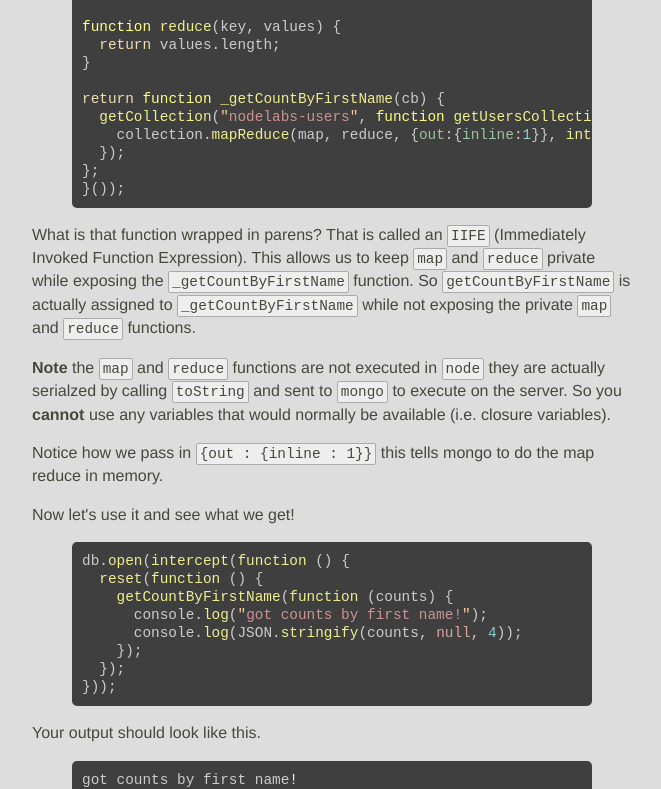
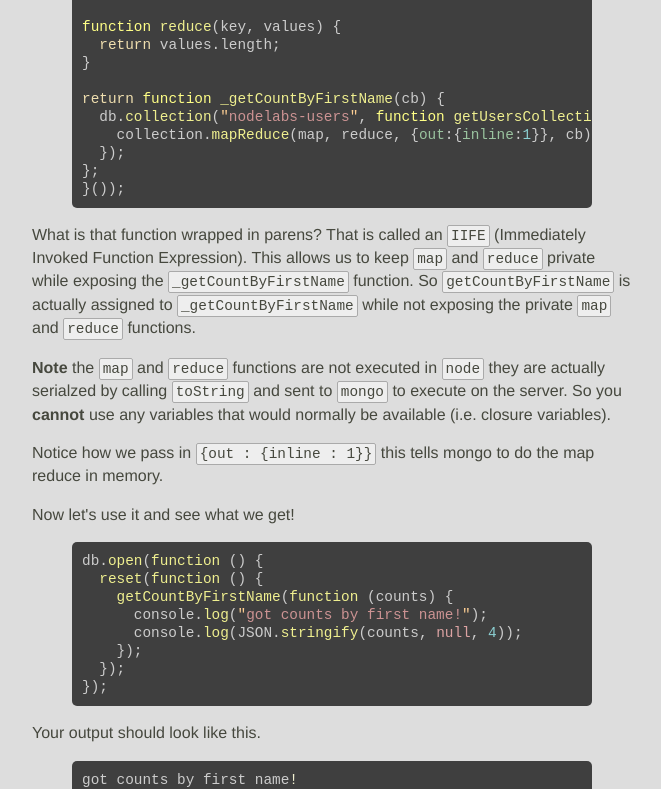
Before and after one commit to JavaScriptKC/workshop, a Jekyll site: the page built from _posts/2013-06-2-data-storage.md, in a window 1280 px wide and 1400 px high, scrolled down 5830 px. Shown: the part 151-940 px from the top of the window, without its empty margins (308-969 px from the left). Built offline with Jekyll 4.4.1, drawn with Linux system fonts in a browser that asks for light colours; nearby versions of some CDN libraries; some web fonts are replaced; comment, search, counter and statistics services are not loaded.

Commit message:
Removed intercept call and get collection

```diff
--- a/_posts/2013-06-2-data-storage.md
+++ b/_posts/2013-06-2-data-storage.md
@@ -301,8 +301,8 @@ function reduce(key, values) {
 }
 
 return function _getCountByFirstName(cb) {
-  getCollection("nodelabs-users", function getUsersCollection(collection) {
-    collection.mapReduce(map, reduce, {out:{inline:1}}, intercept(cb));
+  db.collection("nodelabs-users", function getUsersCollection (collection) {
+    collection.mapReduce(map, reduce, {out:{inline:1}}, cb);
   });
 };
 }());
@@ -317,14 +317,14 @@ Notice how we pass in `{out : {inline : 1}}` this tells mongo to do the map redu
 Now let\'s use it and see what we get!
 
 {% highlight javascript %}
-db.open(intercept(function () {
+db.open(function () {
   reset(function () {
     getCountByFirstName(function (counts) {
       console.log("got counts by first name!");
       console.log(JSON.stringify(counts, null, 4));
     });
   });
-}));
+});
 {% endhighlight %}
 
 Your output should look like this.
```
